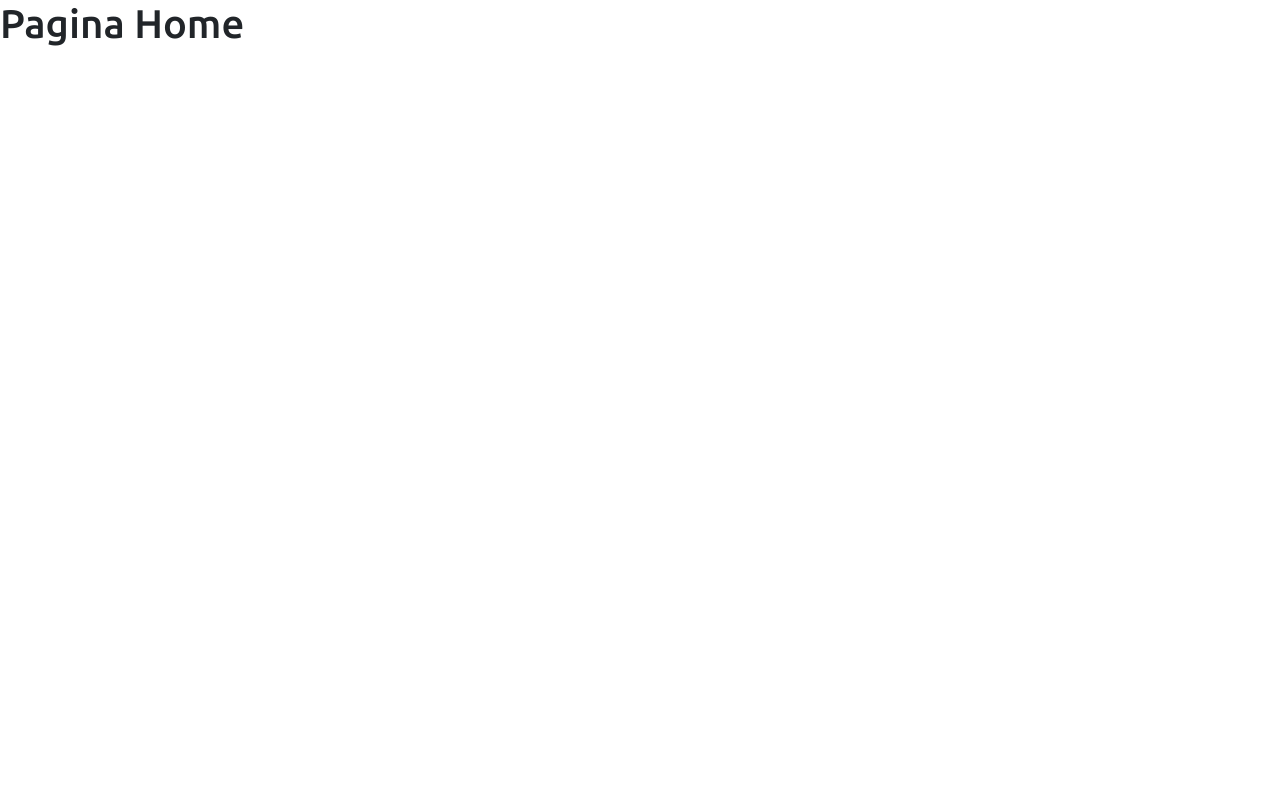
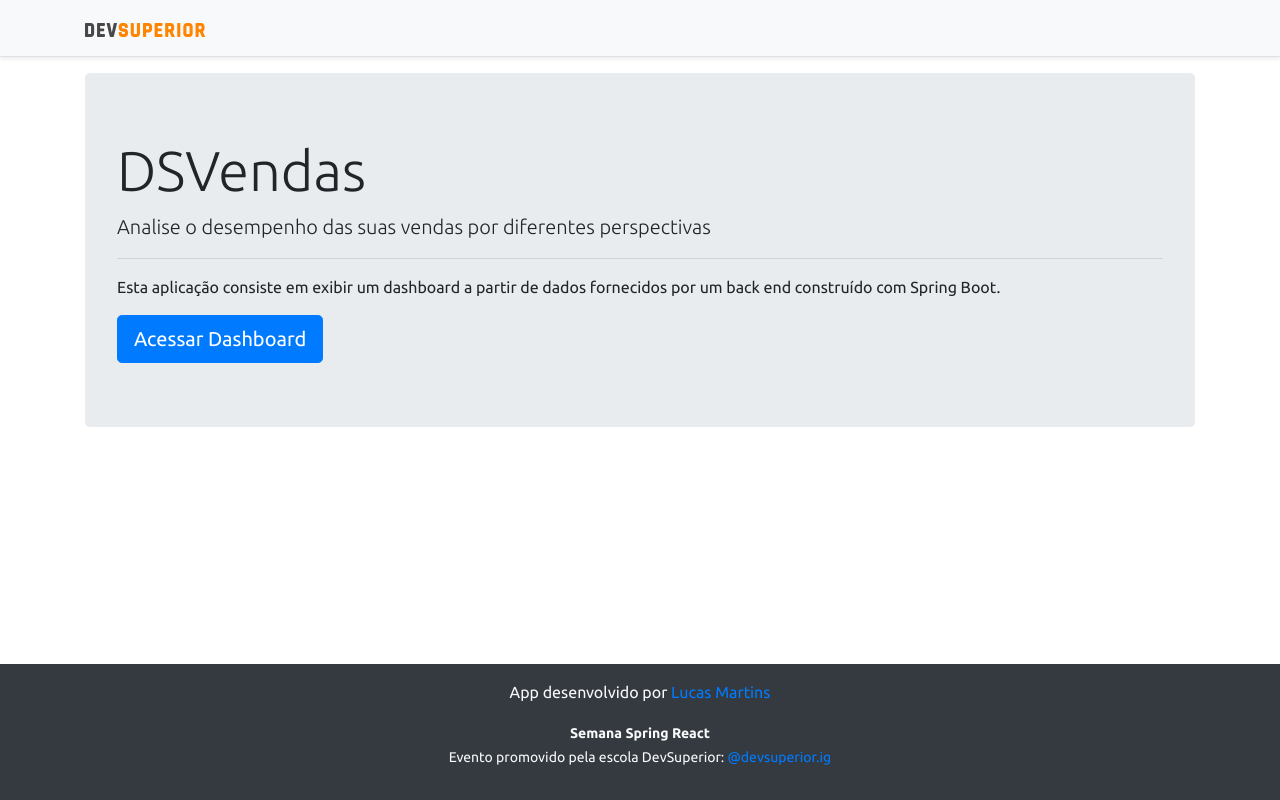
Before and after one commit to lufrancazs/projeto-sds3, a React (Create React App) app in the folder frontend/: page / in a window 1280 px wide. Built offline with nearby package versions, Linux system fonts and the light colour scheme.

Commit message:
Home, navigation

```diff
--- a/frontend/src/components/NavBar/index.tsx
+++ b/frontend/src/components/NavBar/index.tsx
@@ -1,11 +1,14 @@
 import React from 'react';
 import ImgDsDark from 'assets/img/ds_dark.svg';
+import { Link } from 'react-router-dom';
 function NavBar() {
     return (
         <div className="d-flex flex-column flex-md-row align-items-center p-3 px-md-4 mb-3 bg-light border-bottom shadow-sm">
             <div className="container">
                 <nav className="my-2 my-md-0 mr-md-3">
-                    <img src={ImgDsDark} alt="DevSuperior" width="120" />
+                    <Link to="/">
+                        <img src={ImgDsDark} alt="DevSuperior" width="120" />
+                    </Link>
                 </nav>
             </div>
         </div>
--- a/frontend/src/pages/Home/index.tsx
+++ b/frontend/src/pages/Home/index.tsx
@@ -1,11 +1,25 @@
+import Footer from 'components/Footer';
+import NavBar from 'components/NavBar';
 import React from 'react';
+import { Link } from 'react-router-dom';
 function Home() {
     return (
 
-        <div>
-            <h1>Pagina Home</h1>
-
-        </div>
+        <>
+            <NavBar />
+            <div className="container">
+                <div className="jumbotron">
+                    <h1 className="display-4">DSVendas</h1>
+                    <p className="lead">Analise o desempenho das suas vendas por diferentes perspectivas</p>
+                    <hr />
+                    <p>Esta aplicação consiste em exibir um dashboard a partir de dados fornecidos por um back end construído com Spring Boot.</p>
+                    <Link className = "btn btn-primary btn-lg" to = "/dashboard">
+                        Acessar Dashboard
+                    </Link>
+                </div>
+            </div>
+            <Footer />
+        </>
     );
 }
 
```
